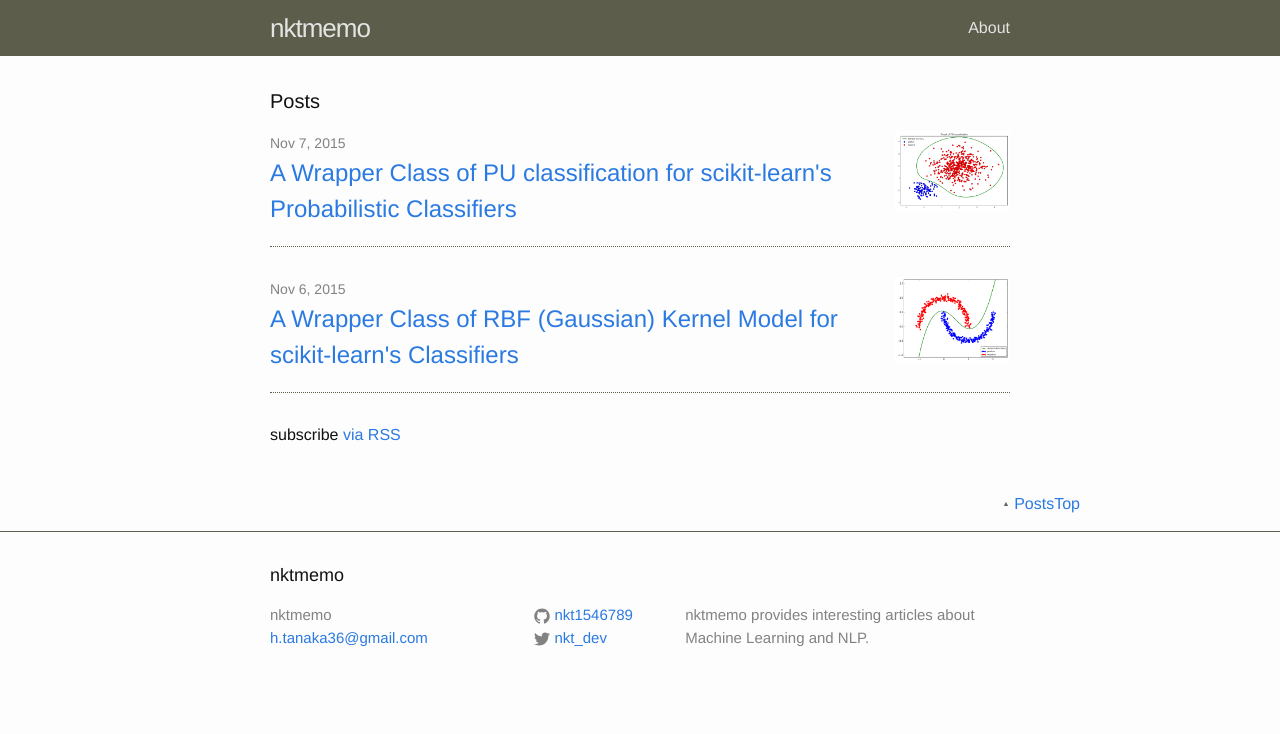
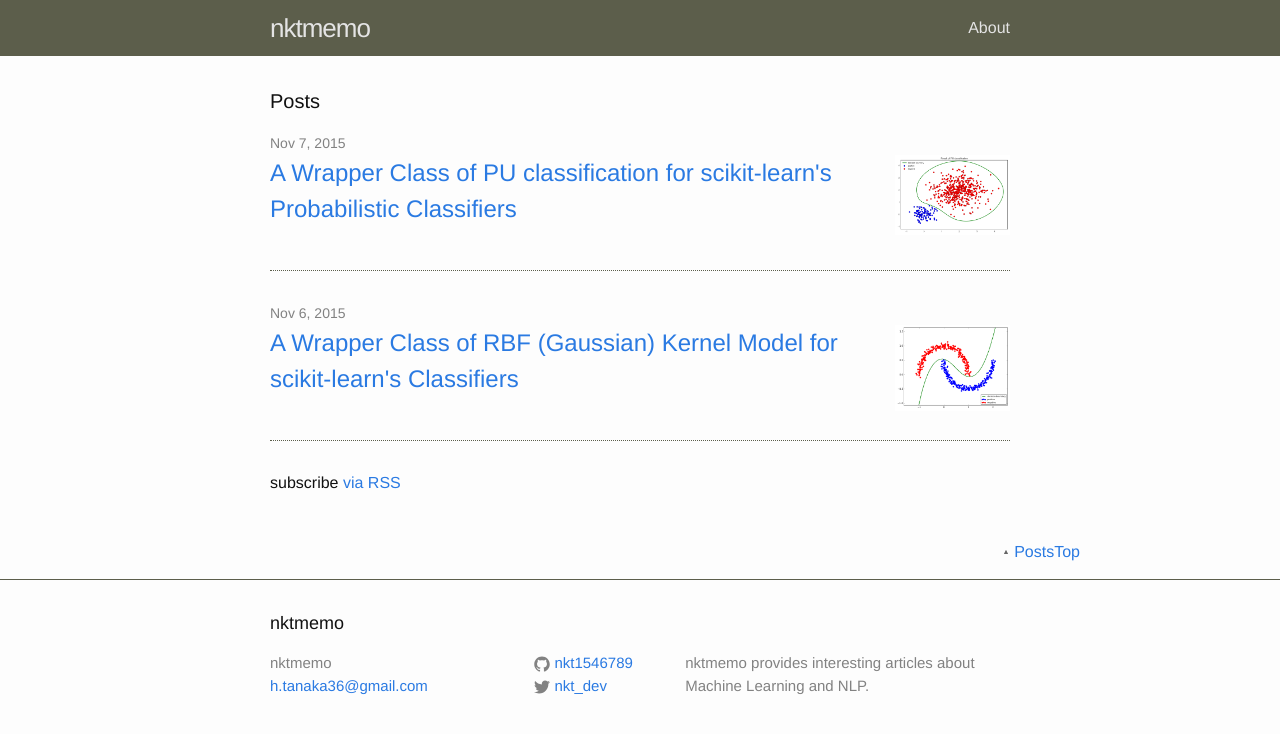
Before and after one commit to nktmemo/nktmemo.github.io, a Jekyll site: the page built from index.html, in a window 1280 px wide. Shown: the top 734 px of the page. Built offline with Jekyll 4.4.1, drawn with Linux system fonts in a browser that asks for light colours.

Commit message:
ずれ修正

```diff
--- a/_sass/_layout.scss
+++ b/_sass/_layout.scss
@@ -191,6 +191,10 @@
 }
 
 // Page Content add:hrt
+.article-body{
+  padding: 0;
+  margin: 0;
+}
 .article-body:after{
   content: "";
   clear: both;
@@ -199,13 +203,12 @@
 .article-text{
     float: left;
     width: 610px;
-    // background-color: rgb(228, 68, 47);
 }
 .article-image{
   float: right;
   width: 115px;
   height: 115px;
-  // background-color: rgb(2, 110, 250);
+  vertical-align: bottom;
 }
 
 
--- a/index.html
+++ b/index.html
@@ -10,13 +10,15 @@
     {% for post in site.posts %}
       <li>
         <div class="article-body">
+          <div class="article-date">
+            <span class="post-meta">{{ post.date | date: "%b %-d, %Y" }}</span>
+          </div>
           <div class="article-text">
-            <span class="post-meta">{{ post.date | date: "%b %-d, %Y" }}</span>
             <h2><a class="post-link" href="{{ post.url | prepend: site.baseurl }}">{{ post.title }}</a></h2>
           </div>
           <div class="article-image">
             <!--<img src="assets/test.png" alt="">-->
-	    <img src="{{post.image}}" alt="">
+	           <img src="{{post.image}}" alt="">
           </div>
         </div>
       </li>
```
